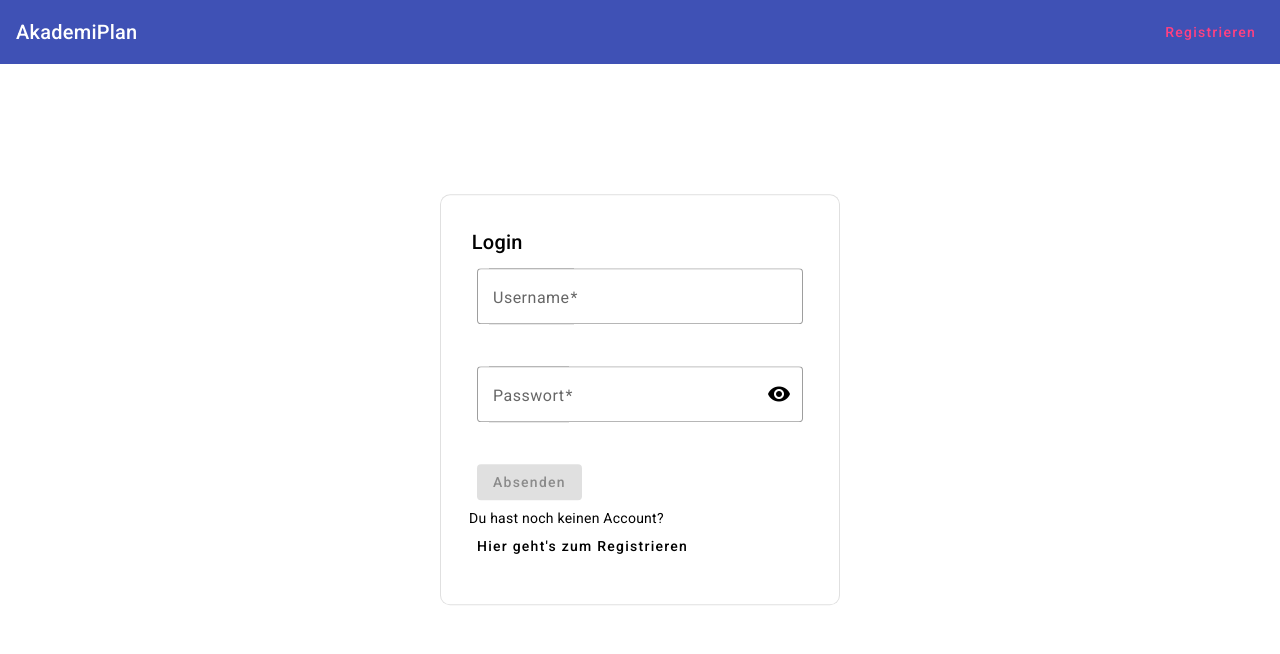
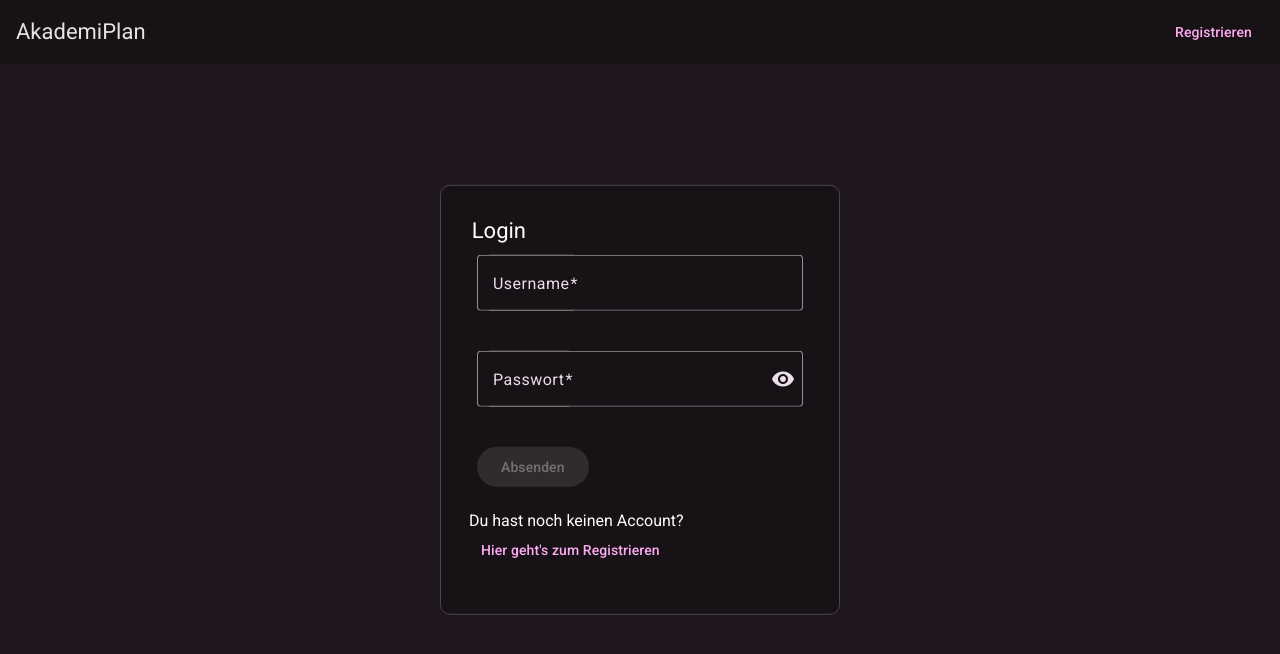
Before and after one commit to TySuvion/akademiplan-webapp, an Angular app: page /login in a window 1280 px wide. Shown: the top 654 px of the page. Built offline with nearby package versions, Linux system fonts and the light colour scheme.

Commit message:
changed color theme to dark

```diff
--- a/angular.json
+++ b/angular.json
@@ -25,7 +25,7 @@
               }
             ],
             "styles": [
-              "@angular/material/prebuilt-themes/indigo-pink.css",
+              "@angular/material/prebuilt-themes/magenta-violet.css",
               "src/styles.css"
             ],
             "scripts": [],
--- a/src/styles.css
+++ b/src/styles.css
@@ -1,5 +1,4 @@
 /* You can add global styles to this file, and also import other style files */
-
 .error {
   color: red;
 }
@@ -11,6 +10,8 @@ body {
 body {
   margin: 0;
   font-family: Roboto, "Helvetica Neue", sans-serif;
+  color: white;
+  background-color: rgb(31, 22, 30);
 }
 
 .navbar {
```
